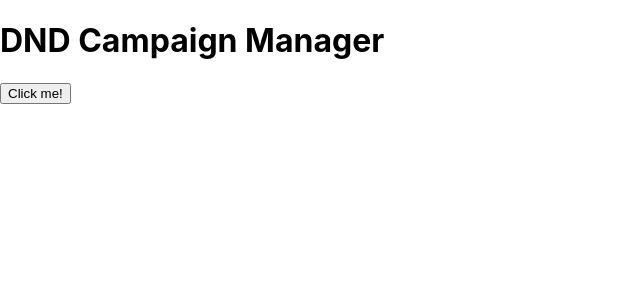
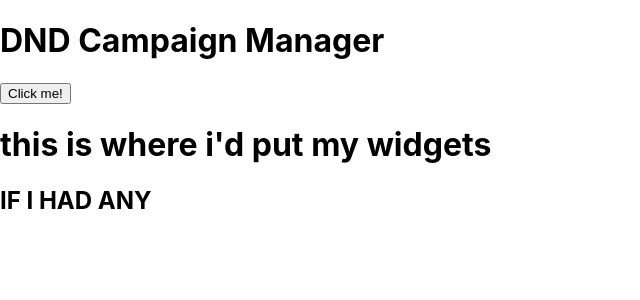
Before and after one commit to Seantz12/dmcm, a React (Create React App) app: page / in a window 1280 px wide. Shown: the top 300 px of the page, without its empty margins (0-640 px from the left). Built offline with nearby package versions, Linux system fonts and the light colour scheme.

Commit message:
Dashboard update

```diff
--- a/public/index.html
+++ b/public/index.html
@@ -27,7 +27,7 @@
   <body>
     <noscript>You need to enable JavaScript to run this app.</noscript>
     <div id="headTitle"></div>
-    <div id="dashboard"></div>
+    <div id="dashboardRoot"></div>
     <!--
       This HTML file is a template.
       If you open it directly in the browser, you will see an empty page.
--- a/src/App.js
+++ b/src/App.js
@@ -14,7 +14,6 @@ class App extends Component {
   addNewWidget() {
     this.setState(state => ({clicks: ++state.clicks}));
     console.log("hey! this amount of clicks has happened" + this.state.clicks);
-    ReactDOM.render(<Widget />, document.getElementById("dashboard"));
   }
 
   render() {
--- a/src/Dashboard.js
+++ b/src/Dashboard.js
@@ -10,7 +10,10 @@ class Dashboard extends Component {
         return (
             <div className="dashboard">
                 <h1> this is where i'd put my widgets</h1>
+                <h2> IF I HAD ANY </h2>
             </div>
         )
     }
 }
+
+export default Dashboard;
--- a/src/index.js
+++ b/src/index.js
@@ -2,9 +2,11 @@ import React from 'react';
 import ReactDOM from 'react-dom';
 import './index.css';
 import App from './App';
+import Dashboard from './Dashboard';
 import * as serviceWorker from './serviceWorker';
 
 ReactDOM.render(<App />, document.getElementById('headTitle'));
+ReactDOM.render(<Dashboard />, document.getElementById('dashboardRoot'));
 
 // If you want your app to work offline and load faster, you can change
 // unregister() to register() below. Note this comes with some pitfalls.
```
